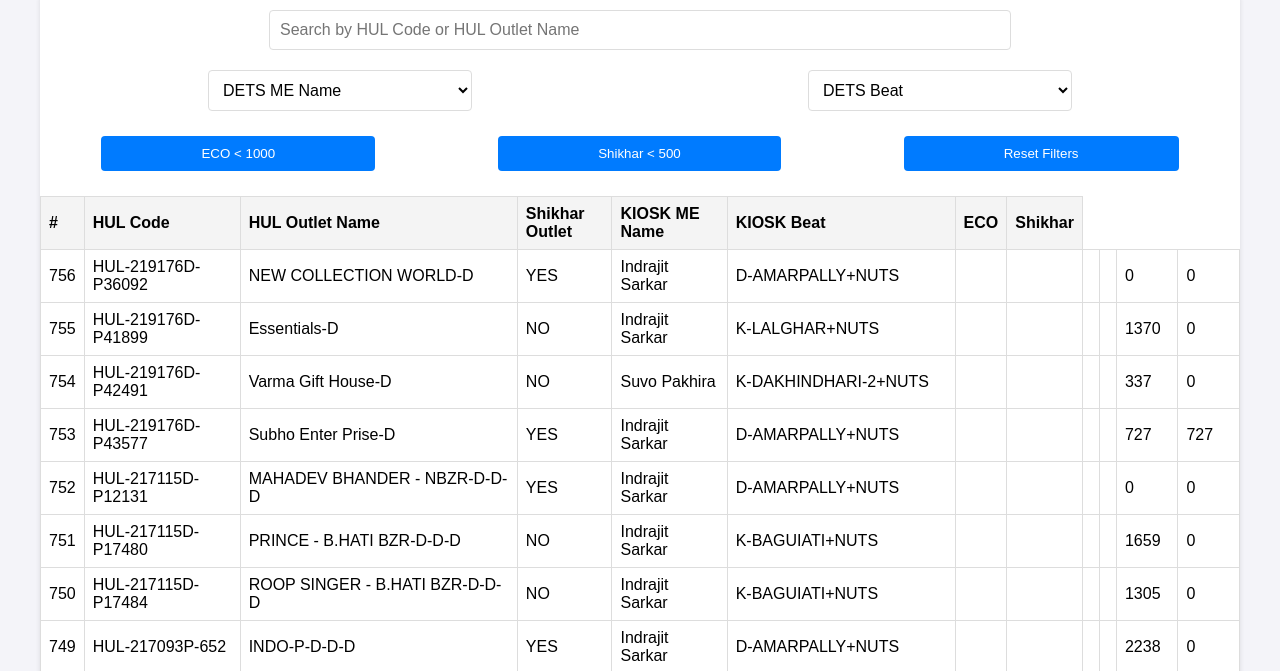
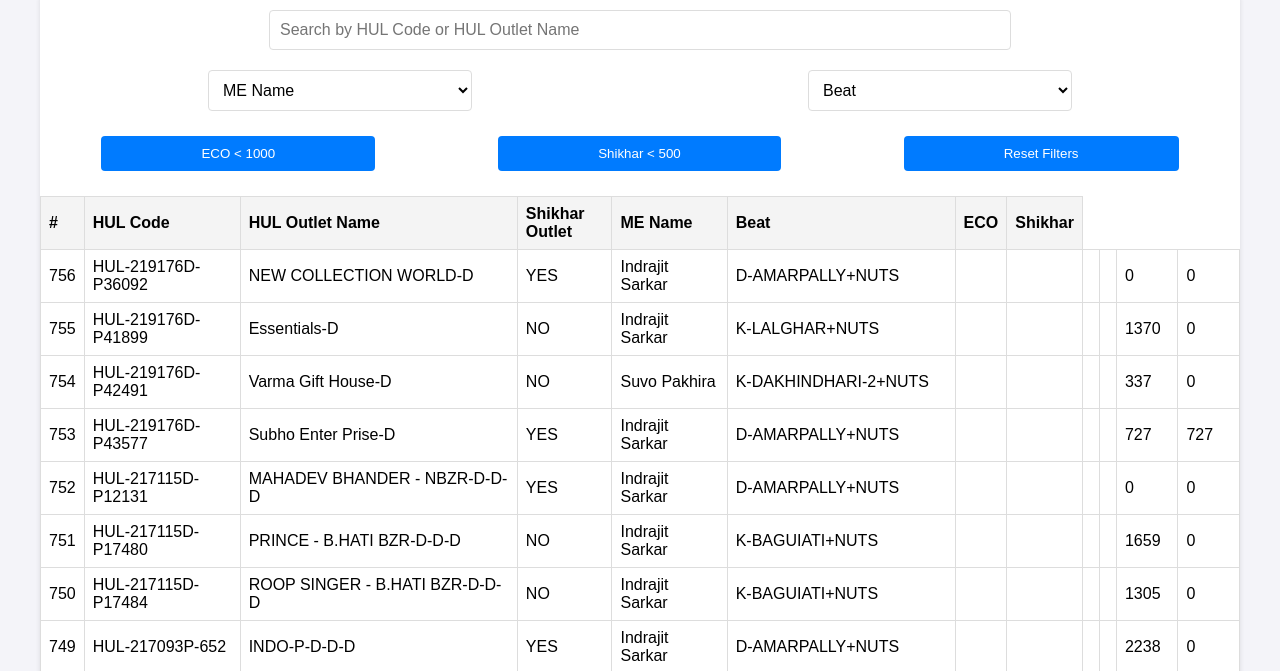
Before and after one commit to Slayerrahuldas/GIPSY_KIOSK, a plain HTML site: page coverage_shikhar.html in a window 1280 px wide. Shown: the part 125-796 px from the top of the page. Drawn offline with Linux system fonts and the light colour scheme.

Commit message:
Update coverage_shikhar.html

```diff
--- a/coverage_shikhar.html
+++ b/coverage_shikhar.html
@@ -27,11 +27,11 @@
         </div>
 
         <div class="filters-container">
-            <select id="filter-dets-me-name">
-                <option value="">DETS ME Name</option>
+            <select id="filter-me-name">
+                <option value="">ME Name</option>
             </select>
-            <select id="filter-dets-beat">
-                <option value="">DETS Beat</option>
+            <select id="filter-beat">
+                <option value="">Beat</option>
             </select>
         </div>
 
@@ -48,8 +48,8 @@
                     <th>HUL Code</th>
                     <th>HUL Outlet Name</th>
                     <th>Shikhar Outlet</th>
-                    <th>KIOSK ME Name</th>
-                    <th>KIOSK Beat</th>
+                    <th>ME Name</th>
+                    <th>Beat</th>
                     <th>ECO</th>
                     <th>Shikhar</th>
                 </tr>
```
